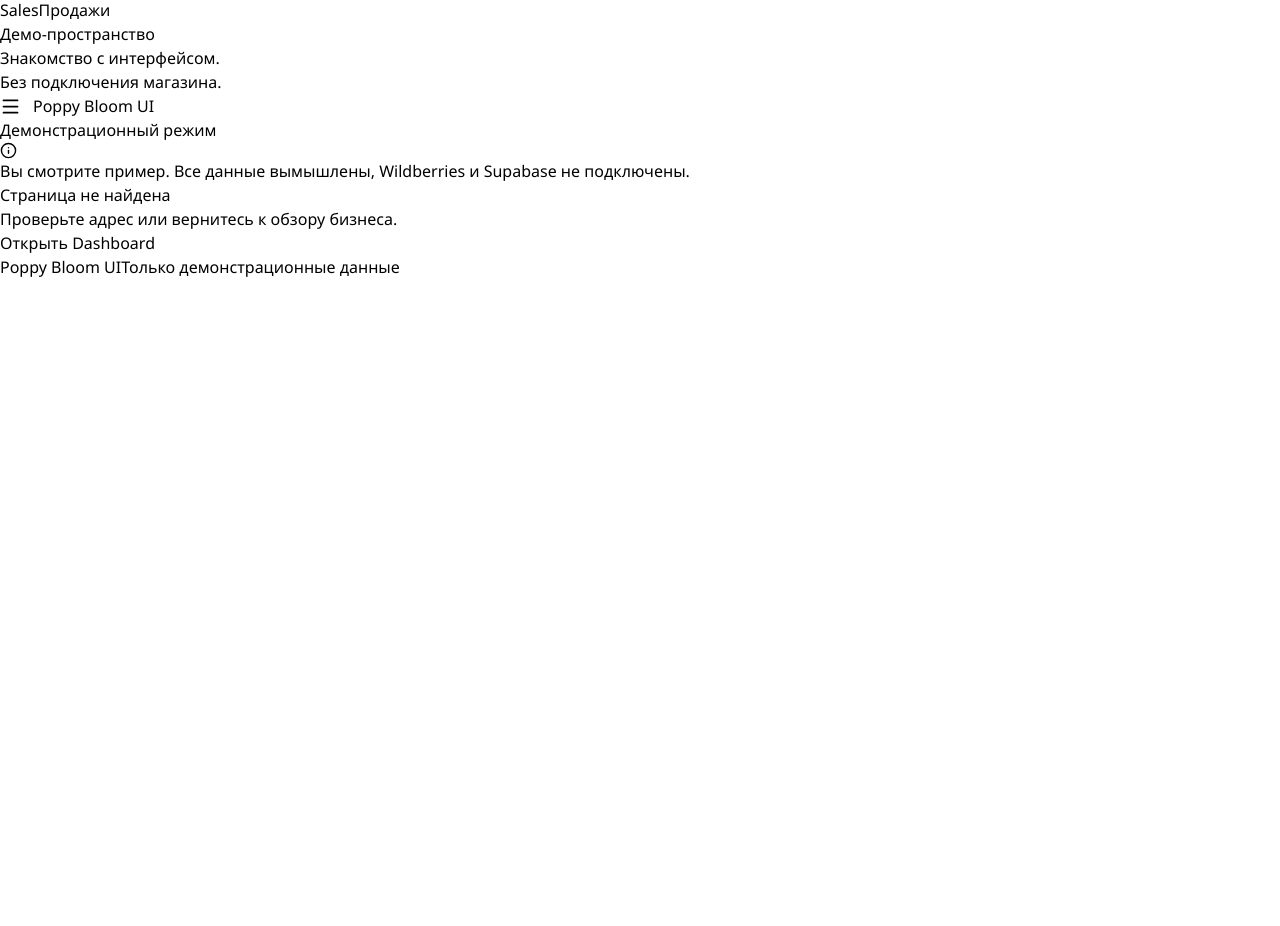
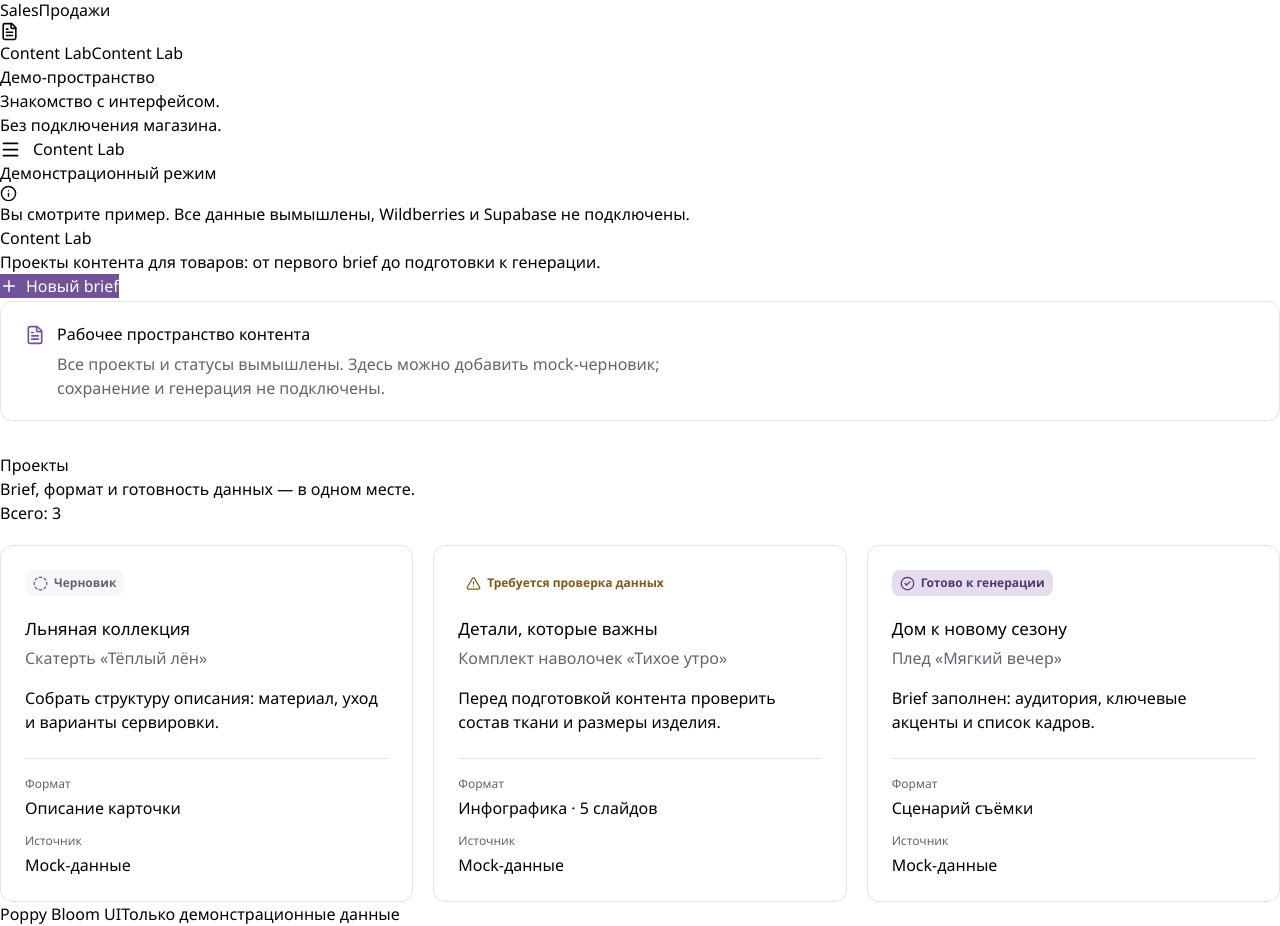
Before and after one commit to abarmosin-commits/poppy-bloom-ui, a React (Vite) app: page /content in a window 1280 px wide. Shown: the part 241-1167 px from the top of the page. Before the commit the page ends 800 px from the top, so only its background shows below. Built offline with nearby package versions, Linux system fonts and the light colour scheme.

Commit message:
Add Content Lab mock workspace

```diff
--- a/src/App.tsx
+++ b/src/App.tsx
@@ -8,6 +8,7 @@ const ProductDetail = lazy(() => import('./pages/ProductDetail'));
 const Advertising = lazy(() => import('./pages/Advertising'));
 const Finance = lazy(() => import('./pages/Finance'));
 const Sales = lazy(() => import('./pages/Sales'));
+const ContentLab = lazy(() => import('./pages/ContentLab'));
 
 export function App() {
   return <AppErrorBoundary><Routes><Route element={<AppLayout />}>
@@ -18,6 +19,7 @@ export function App() {
     <Route path="advertising" element={<Suspense fallback={<div className="loading-state" role="status">Загружаем рекламу…</div>}><Advertising /></Suspense>} />
     <Route path="finance" element={<Suspense fallback={<div className="loading-state" role="status">Загружаем финансы…</div>}><Finance /></Suspense>} />
     <Route path="sales" element={<Suspense fallback={<div className="loading-state" role="status">Загружаем продажи…</div>}><Sales /></Suspense>} />
+    <Route path="content" element={<Suspense fallback={<div className="loading-state" role="status">Загружаем Content Lab…</div>}><ContentLab /></Suspense>} />
     <Route path="*" element={<section className="empty-state"><h1>Страница не найдена</h1><p>Проверьте адрес или вернитесь к обзору бизнеса.</p><Link className="text-link" to="/dashboard">Открыть Dashboard</Link></section>} />
   </Route></Routes></AppErrorBoundary>;
 }
--- a/src/components/AppLayout.tsx
+++ b/src/components/AppLayout.tsx
@@ -1,6 +1,6 @@
 import { useCallback, useEffect, useRef, useState } from 'react';
 import { NavLink, Outlet, useLocation, useOutletContext } from 'react-router-dom';
-import { LayoutDashboard, Package, Megaphone, Wallet, ShoppingCart, Menu, X, Info } from 'lucide-react';
+import { LayoutDashboard, Package, Megaphone, Wallet, ShoppingCart, FileText, Menu, X, Info } from 'lucide-react';
 import { dataSource } from '../data/source';
 import type { DataSource } from '../data/source';
 
@@ -17,6 +17,7 @@ const navigation = [
   {to:'/advertising',label:'Advertising',detail:'Реклама',icon:Megaphone},
   {to:'/finance',label:'Finance',detail:'Финансы',icon:Wallet},
   {to:'/sales',label:'Sales',detail:'Продажи',icon:ShoppingCart},
+  {to:'/content',label:'Content Lab',detail:'Content Lab',icon:FileText},
 ];
 export function AppLayout() {
   const [menuOpen,setMenuOpen] = useState(false);
@@ -29,7 +30,7 @@ export function AppLayout() {
     setReportedSource(previous => previous?.path === location.pathname && previous.source === source
       ? previous : { path: location.pathname, source });
   }, [location.pathname]);
-  const alwaysMock = location.pathname === '/advertising' || location.pathname === '/finance';
+  const alwaysMock = location.pathname === '/advertising' || location.pathname === '/finance' || location.pathname === '/content';
   const actualSource = alwaysMock ? 'mock' : reportedSource?.path === location.pathname ? reportedSource.source : dataSource;
   const isMock = actualSource === 'mock';
   useEffect(() => {
--- /dev/null
+++ b/src/pages/ContentLab.tsx
@@ -0,0 +1,66 @@
+import { useRef, useState } from 'react';
+import { CheckCircle2, CircleDashed, FileText, Plus, TriangleAlert } from 'lucide-react';
+import '../styles/content-lab.css';
+
+type ProjectStatus = 'draft' | 'review' | 'ready';
+interface Project {
+  id: number;
+  title: string;
+  product: string;
+  format: string;
+  description: string;
+  status: ProjectStatus;
+}
+
+const statuses = {
+  draft: { label: 'Черновик', icon: CircleDashed },
+  review: { label: 'Требуется проверка данных', icon: TriangleAlert },
+  ready: { label: 'Готово к генерации', icon: CheckCircle2 },
+};
+
+const mockProjects: Project[] = [
+  { id: 1, title: 'Льняная коллекция', product: 'Скатерть «Тёплый лён»', format: 'Описание карточки', description: 'Собрать структуру описания: материал, уход и варианты сервировки.', status: 'draft' },
+  { id: 2, title: 'Детали, которые важны', product: 'Комплект наволочек «Тихое утро»', format: 'Инфографика · 5 слайдов', description: 'Перед подготовкой контента проверить состав ткани и размеры изделия.', status: 'review' },
+  { id: 3, title: 'Дом к новому сезону', product: 'Плед «Мягкий вечер»', format: 'Сценарий съёмки', description: 'Brief заполнен: аудитория, ключевые акценты и список кадров.', status: 'ready' },
+];
+
+export default function ContentLab() {
+  const [projects, setProjects] = useState(mockProjects);
+  const [notice, setNotice] = useState('');
+  const nextId = useRef(4);
+
+  function createBrief() {
+    const id = nextId.current++;
+    setProjects(previous => [{ id, title: `Новый brief ${id - 3}`, product: 'Товар ещё не выбран', format: 'Формат не выбран', description: 'Локальный демонстрационный черновик. Данные доступны до перезагрузки страницы.', status: 'draft' }, ...previous]);
+    setNotice('Черновик добавлен. Он хранится только на этой странице до перезагрузки.');
+  }
+
+  return <div className="content-lab">
+    <div className="page-heading">
+      <div><h1>Content Lab</h1><p>Проекты контента для товаров: от первого brief до подготовки к генерации.</p></div>
+      <button type="button" className="button content-lab-new" onClick={createBrief}><Plus size={18} aria-hidden="true" />Новый brief</button>
+    </div>
+
+    <section className="content-lab-demo" aria-label="О демонстрации">
+      <FileText size={20} aria-hidden="true" />
+      <div><h2>Рабочее пространство контента</h2><p>Все проекты и статусы вымышлены. Здесь можно добавить mock-черновик; сохранение и генерация не подключены.</p></div>
+    </section>
+
+    <section aria-labelledby="content-projects-title">
+      <div className="section-heading content-lab-heading"><div><h2 id="content-projects-title">Проекты</h2><p>Brief, формат и готовность данных — в одном месте.</p></div><span className="muted">Всего: {projects.length}</span></div>
+      <p className="content-lab-notice" role="status">{notice}</p>
+      <ul className="content-lab-projects">
+        {projects.map(project => {
+          const { label, icon: StatusIcon } = statuses[project.status];
+          return <li key={project.id} className="content-lab-project">
+            <span className={`content-lab-status content-lab-status--${project.status}`}><StatusIcon size={15} aria-hidden="true" />{label}</span>
+            <h3>{project.title}</h3>
+            <p className="content-lab-product">{project.product}</p>
+            <p className="content-lab-description">{project.description}</p>
+            <dl><div><dt>Формат</dt><dd>{project.format}</dd></div><div><dt>Источник</dt><dd>Mock-данные</dd></div></dl>
+          </li>;
+        })}
+      </ul>
+    </section>
+  </div>;
+}
--- /dev/null
+++ b/src/styles/content-lab.css
@@ -0,0 +1,24 @@
+.content-lab { min-width:0; }
+.content-lab .content-lab-new { display:inline-flex; align-items:center; justify-content:center; gap:8px; flex-shrink:0; background:var(--color-accent); border-color:var(--color-accent); color:var(--color-surface); }
+.content-lab .content-lab-new:hover { background:var(--color-accent-hover); border-color:var(--color-accent-hover); }
+.content-lab .content-lab-new:active { background:var(--color-accent-ink); }
+.content-lab-demo { display:flex; align-items:flex-start; gap:12px; padding:20px 24px; border:1px solid var(--color-border); border-radius:var(--radius-panel); background:var(--color-surface); }
+.content-lab-demo > svg { flex-shrink:0; color:var(--color-accent); margin-top:3px; }
+.content-lab-demo p { color:var(--color-muted); margin-top:6px; max-width:72ch; }
+.content-lab-heading { margin:32px 0 20px; flex-wrap:wrap; }
+.content-lab-notice { color:var(--color-accent-ink); max-width:72ch; }
+.content-lab-notice:not(:empty) { margin-bottom:16px; }
+.content-lab-projects { display:grid; grid-template-columns:repeat(3,minmax(0,1fr)); gap:20px; list-style:none; margin:0; padding:0; }
+.content-lab-project { min-width:0; display:flex; align-items:flex-start; flex-direction:column; padding:24px; background:var(--color-surface); border:1px solid var(--color-border); border-radius:var(--radius-panel); overflow-wrap:anywhere; }
+.content-lab-status { display:inline-flex; align-items:center; gap:6px; max-width:100%; padding:4px 8px; border-radius:var(--radius-control); font-size:var(--text-caption); font-weight:600; background:var(--color-canvas); color:var(--color-muted); }
+.content-lab-status svg { flex-shrink:0; }
+.content-lab-status--review { color:var(--color-warning); background:var(--color-warning-soft); }
+.content-lab-status--ready { color:var(--color-accent-ink); background:var(--color-accent-soft); }
+.content-lab-project h3 { margin-top:20px; font-size:var(--text-section); }
+.content-lab-product { margin-top:4px; color:var(--color-muted); }
+.content-lab-description { margin:16px 0 24px; }
+.content-lab-project dl { margin-top:auto; width:100%; padding-top:16px; border-top:1px solid var(--color-border); display:grid; gap:12px; }
+.content-lab-project dt { color:var(--color-muted); font-size:var(--text-caption); }
+.content-lab-project dd { margin-top:3px; }
+@media (max-width:1199px) { .content-lab-projects { grid-template-columns:repeat(2,minmax(0,1fr)); } }
+@media (max-width:767px) { .content-lab-projects { grid-template-columns:minmax(0,1fr); gap:16px; } .content-lab-project { padding:20px; } .content-lab .content-lab-new { width:100%; } .content-lab-demo { padding:18px; } .content-lab-heading { margin-top:28px; } }
```
